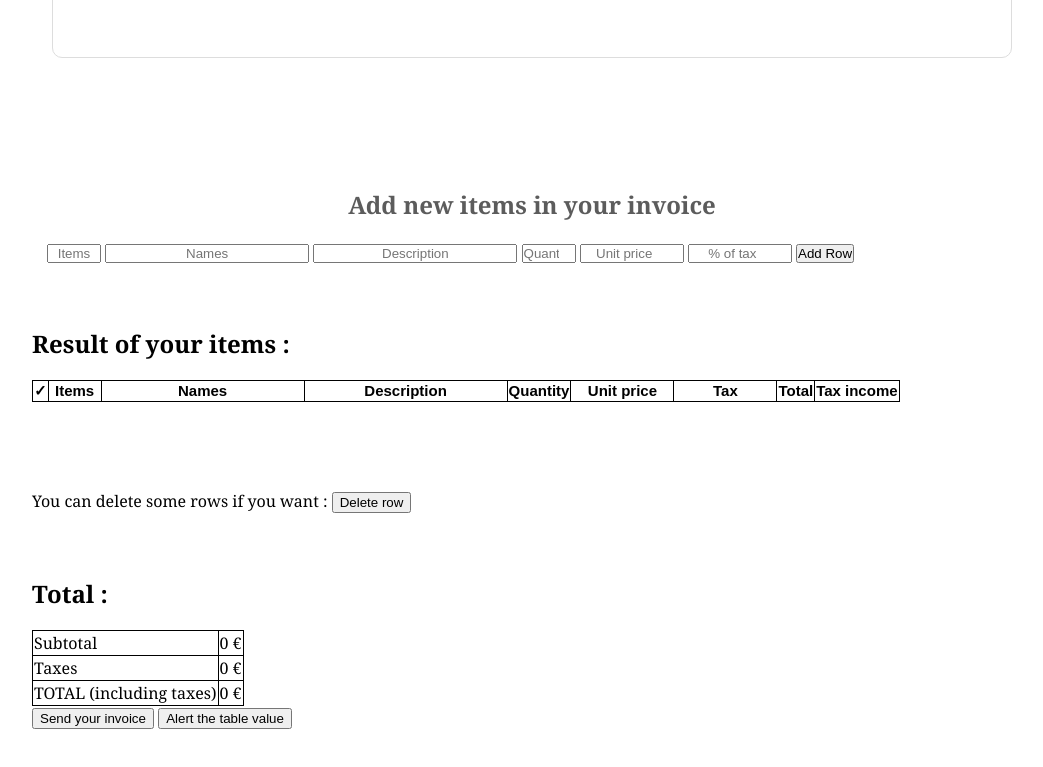
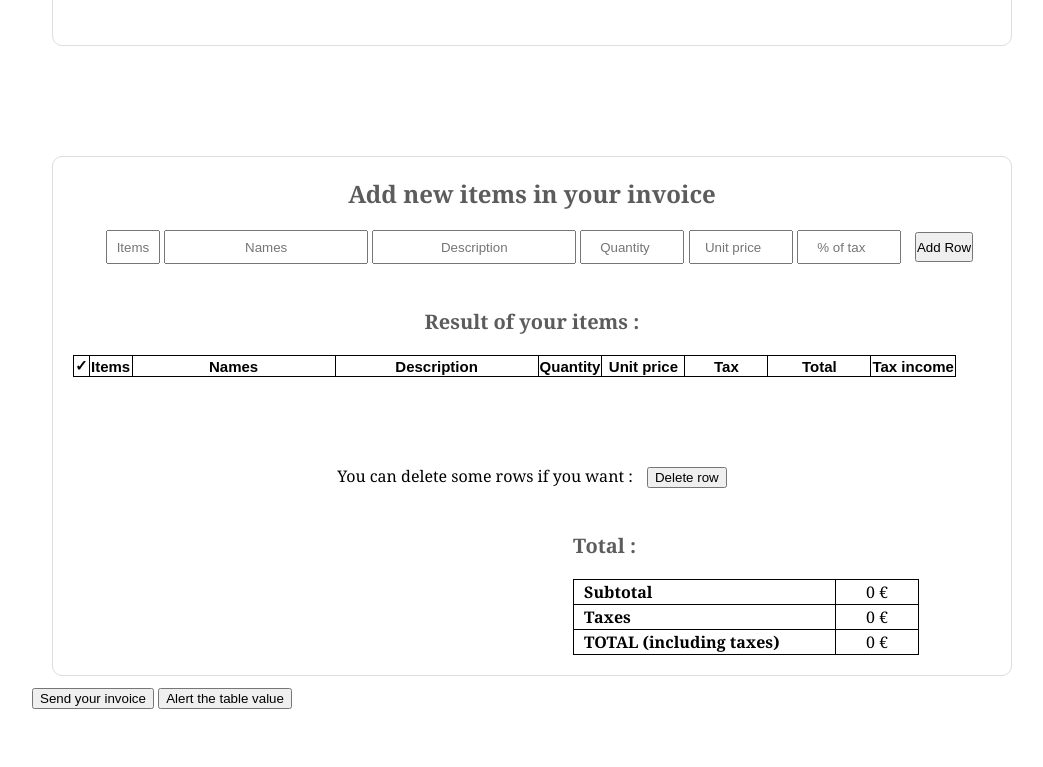
Before and after one commit to Crocomo2744/Invoicing-form, a plain HTML site: page index.html in a window 1280 px wide. Shown: the part 1115-1882 px from the top of the page, without its empty margins (108-1151 px from the left). Drawn offline with Linux system fonts and the light colour scheme.

Commit message:
Update style.css

```diff
--- a/style.css
+++ b/style.css
@@ -1,7 +1,8 @@
 .form-invoice,
 .items_invoice{
 
-	margin:50px 200px;
+	margin-top:20px;
+	margin-bottom: 20px;
 	background:#fff;
 	padding:20px;
     font-family: Georgia, "Times New Roman", Times, serif;
@@ -18,6 +19,16 @@
 	color: #5C5C5C;
 	font-size:x-large;
 }
+.form-invoice h2,
+.items_invoice h2{
+	display: block;
+	padding: 0;
+	margin: 0px 0px 20px 0px;
+	color: #5C5C5C;
+	font-size: 20px;
+}
+
+
 
 .invoice_information,
 .customer_details,
@@ -27,9 +38,18 @@
     border-radius: 10px;
     margin: 40px 20px;
     padding: 20px 20px;
-    text-align: center;
+	text-align: center;
+
 }
+.items_invoicing
+{
+    border:1px solid #DDDDDD;
+    border-radius: 10px;
+    margin: 10px 20px;
+    padding: 20px 20px;
+	text-align: center;
 
+}
 .invoice{
     display: inline-block;
     width: 200px;
@@ -119,6 +139,7 @@ input {
 	margin: 0px;
 	padding: 0px;
 	border-collapse: collapse;
+	height: 30px;
 }
 
 th {
@@ -126,19 +147,25 @@ th {
 	font-family: Arial, Helvetica, sans-serif;
 }
 
-table,td, tr, th {
+table, td, tr, th {
 	border: 1px solid black;
 	border-collapse: collapse;
+	text-align: center;
+
 }
 #items{
 	width : 50px;
 	margin-left: 15px;
 }
-#quantity,
+
 #items_result,
 #quantity_result
  {
-	width : 50px;
+	width : 40px;
+}
+#total_for_one_line
+ {
+	width : 100px;
 }
 #names_result,
 #description_result
@@ -154,7 +181,8 @@ table,td, tr, th {
 
 #unit_price,
 #tax,
-#total
+#total,
+#quantity
 
 {
 	width: 100px;
@@ -163,5 +191,34 @@ table,td, tr, th {
 #tax_result,
 #total_result
 {
-	width: 100px;
+	width: 80px;
 }
+#th_button{
+	border: none;
+}
+.add-row,
+.delete-row{
+	margin-left: 10px;
+
+}
+.display_total{
+	margin-left: 500px;
+
+}
+#subtotal,
+#taxes,
+#final_total{
+	width: 250px;
+	font-weight: 800;
+	text-align: left;
+	padding-left: 10px;
+}
+.total_title{
+	text-align: left;
+}
+#subtotal_result,
+#taxes_result,
+#final_total_result{
+	width : 80px
+
+}
```
